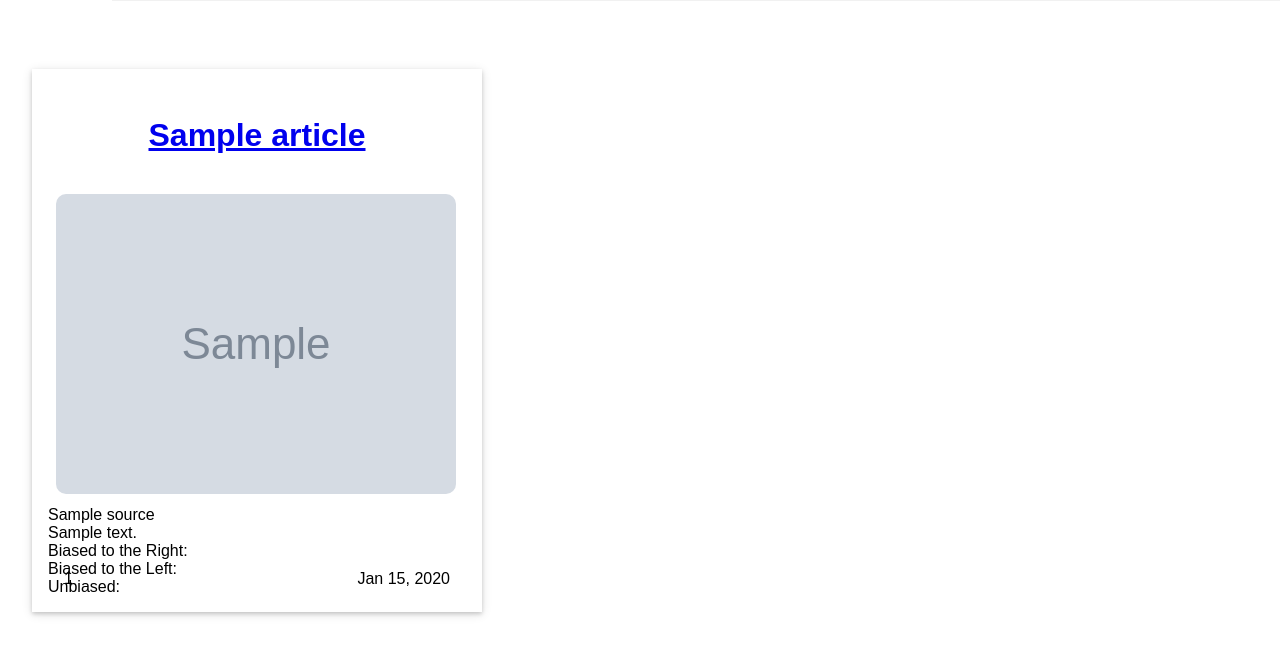
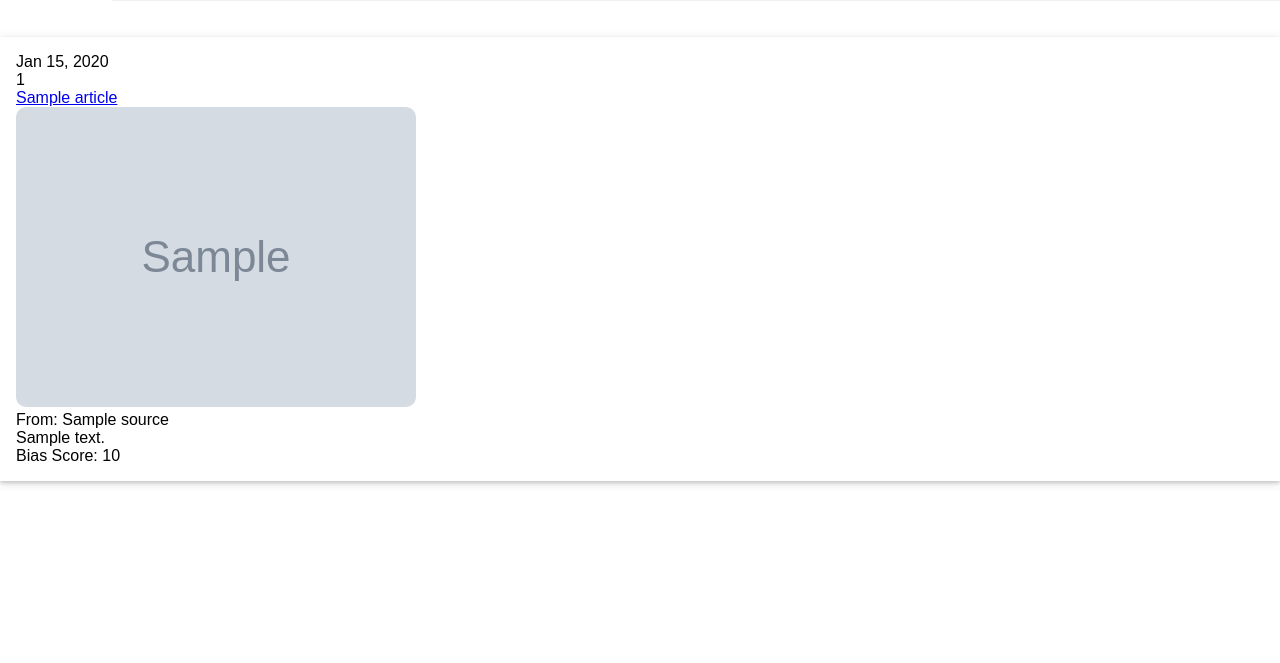
Before and after one commit to jaeseung16/biasless, a Python web app: template templates/content2.html in a window 1280 px wide. Shown: the part 47-710 px from the top of the page. Run offline with Jinja, Linux system fonts and the light colour scheme; the template is opened without the code that fills it: most values are stand-ins (such as "Sample title", 1, 10 or a date in 2020); grey boxes marked "Sample" are stand-in pictures.

Commit message:
Add files via upload

```diff
--- a/templates/content2.html
+++ b/templates/content2.html
@@ -4,35 +4,43 @@
 
 <br><br>
 
-<div class="biasless-post">
+<div class="biasless-article">
 
 	{% for article in articles %}
-    <!-- Container for a post body -->
+
+    <!-- Container for an article body -->
     <div class="biasless-content">
+        <div class="biasless-article-heading">
+            <div class="biasless-article-date">
+                {{article.created.strftime("%b %d, %Y")}}
+            </div>
 
-        <!-- Header for a post -->
-        <div class="biasless-post-heading">
-            <div class="biasless-post-date">
-                <span>{{article.created.strftime("%b %d, %Y")}}</span>
+            <div class="biasless-article-id">
+                {{article.key().id()}}
             </div>
-            <div class="biasless-post-id">
-                <span>{{article.key().id()}}</span>
         </div>
-            <div class="biasless-post-title">
+
+        <div class="biasless-article-title">
             <a href="article/{{article.key().id()}}">{{article.title}}</a>
         </div>
-            <div class="biasless-card-image">
+
+        <div class="biasless-article-image">
             <a href = "{{article.url}}">
-                    <img style="max-width:100%" src="{{article.image}}" alt="{{article.image}}">
+                <img src="{{article.image}}" alt="{{article.image}}">
             </a>
         </div>
-            <div class="biasless-card-footer">
-                <span>{{article.source}}</span><br>
-                <span>{{article.description}}</span><br>
-                <span>Biased to the Right:</span><br>
-                <span>Biased to the Left:</span><br>
-                <span>Unbiased:</span>
+
+        <div class="biasless-article-source">
+            From: {{article.source}}
         </div>
+
+        <div class="biasless-article-description">
+
+            {{article.description}}
+        </div>
+
+        <div class="biasless-article-footer">
+            Bias Score: {{article.score}}
         </div>
 
     </div>
--- /dev/null
+++ b/templates/score.html
@@ -0,0 +1,4 @@
+Bias Score: {{article.score}}<br>
+{% if score %}
+You gave {{ score.score }} at {{ score.created.strftime("%c") }}
+{% endif %}
```
Also changed, not shown: templates/permalink2.html (+57 -40 lines). Lines whose indentation alone changed are shown as unchanged.
